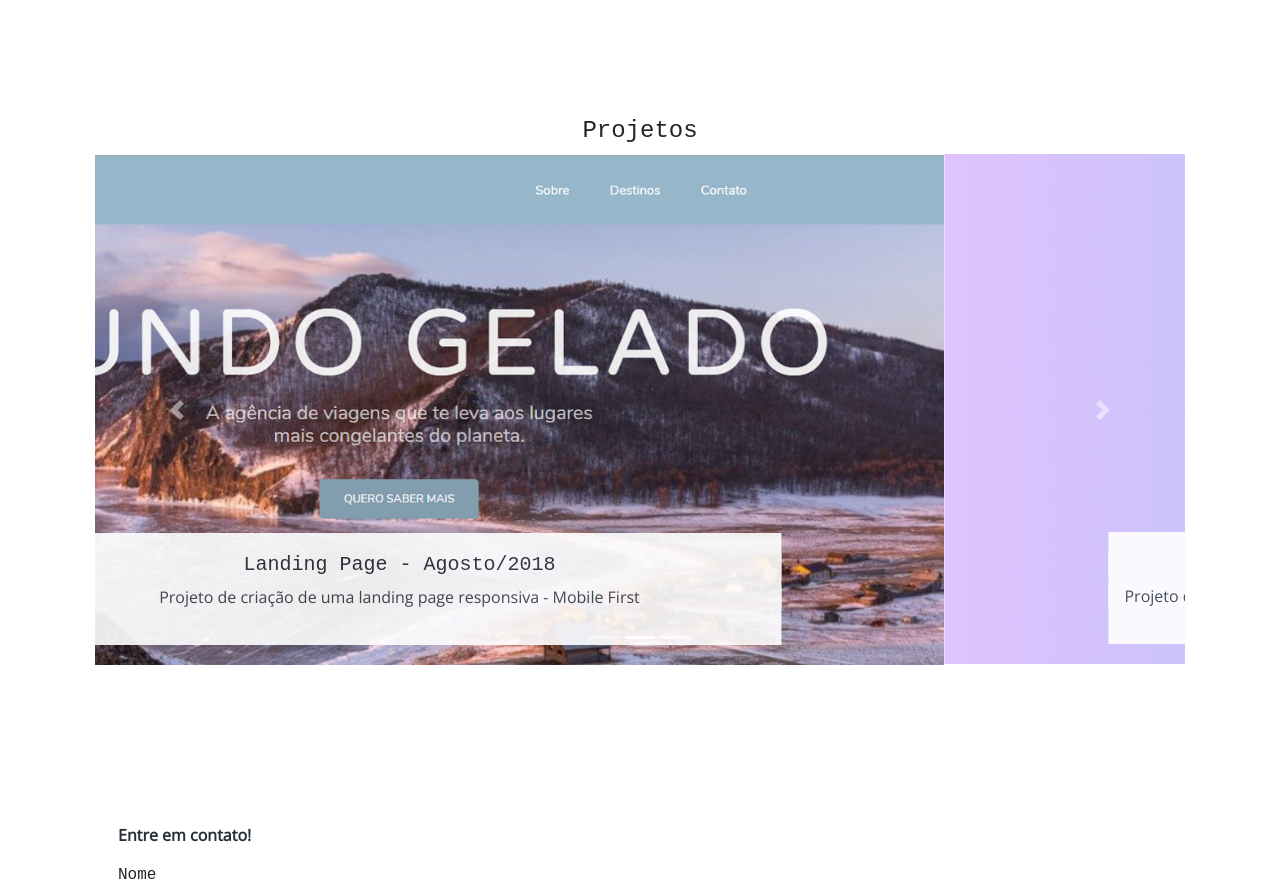
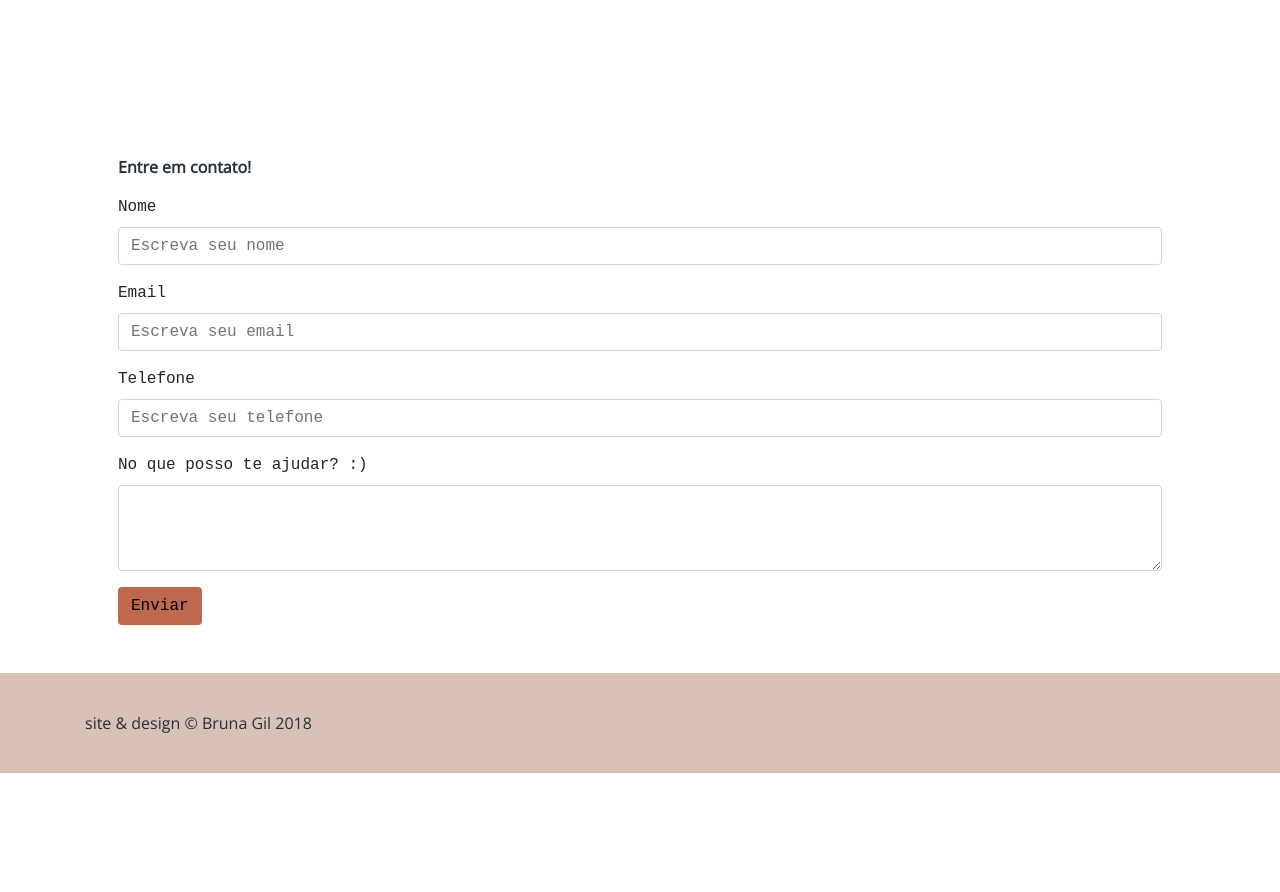
Before and after one commit to brunagil/old-brunagil-portfolio, a website: page index.html in a window 1280 px wide. Shown: the part 1937-2829 px from the top of the page. After the commit the page ends 2710 px from the top, so only its background shows below. Drawn offline with nearby package versions, Linux system fonts and the light colour scheme; a web font is replaced by a local one.

Commit message:
delete slider from index html

```diff
--- a/index.html
+++ b/index.html
@@ -54,7 +54,7 @@
     </nav>
   </section>
 
-  <!---- HEADER // BANNER ----->
+  <!---- HEADER ----->
   <div class="container__header">
     <div class="header__div">
       <h1 class="header_titulo">Bruna Gil</h1>
@@ -63,7 +63,7 @@
   </div>
   </header>
 
-  <!----- ABOUT ME // RESUMO ----->
+  <!----- ABOUT ME ----->
   <section class="about" id="about">
     <div class="container p-3">
       <div class="row p-3">
@@ -164,7 +164,7 @@
           </div>
   </section>
 
-  <!-- MY SERVICES // O QUE POSSO OFERECER -->
+  <!-- MY SERVICES -->
 
   <section class="my-services" id="services">
     <div class="my-services__items">
@@ -206,54 +206,9 @@
   </section>
 
 
-  <!-- PORTFOLIO - SLIDER -->
+  <!-- PORTFOLIO - MODAL -->
 
-  <div class="container">
-    <div class="box__projects">
-    <div class="portfolio__slides" id="projects">
-      <h4>Projetos</h4>
-      <div id="carouselExampleIndicators" class="carousel slide" data-ride="carousel">
-        <ol class="carousel-indicators">
-          <li data-target="#carouselExampleIndicators" data-slide-to="0" class="active"></li>
-          <li data-target="#carouselExampleIndicators" data-slide-to="1"></li>
-          <li data-target="#carouselExampleIndicators" data-slide-to="2"></li>
-        </ol>
-        <div class="carousel-inner">
-          <div class="carousel-item active">
-            <img class="d-block w-100" src="img/projeto1-mundogelado.png" alt="primeiro slide">
-            <div class="carousel-caption d-none d-md-block slider__text">
-              <h5 class="slider__text">Landing Page - Agosto/2018</h5>
-              <p class="slider__text">Projeto de criação de uma landing page responsiva - Mobile First</p>
-            </div>
-          </div>
-          <div class="carousel-item">
-            <img class="d-block w-100" src="img/projeto2-todolist.png" alt="segundo slide">
-            <div class="carousel-caption d-none d-md-block slider__text">
-              <h5 class="slider__text">To Do List - Setembro/2018</h5>
-              <p class="slider__text">Projeto de JavaScript - Criação de uma lista de tarefas com função de check, delete e drop in down</p>
-            </div>
-          </div>
-          <div class="carousel-item">
-            <img class="d-block w-100" src="img/projeto3-mdemaravilhosas.png" alt="terceiro slide">
-            <div class="carousel-caption d-none d-md-block slider__text">
-              <h5 class="slider__text">Landing Page - Agosto/2018</h5>
-              <p class="slider__text">Projeto de um site em grupo para homenagear mulheres incríveis que fizeram história no Brasil e no
-                Mundo</p>
-            </div>
-          </div>
-          <a class="carousel-control-prev" href="#carouselExampleIndicators" role="button" data-slide="prev">
-            <span class="carousel-control-prev-icon" aria-hidden="true"></span>
-            <span class="sr-only">Previous</span>
-          </a>
-          <a class="carousel-control-next" href="#carouselExampleIndicators" role="button" data-slide="next">
-            <span class="carousel-control-next-icon" aria-hidden="true"></span>
-            <span class="sr-only">Next</span>
-          </a>
-        </div>
-      </div>
-    </div>
-  </div>
-  </div>
+
 
   </section>
 
```
Also changed, not shown: 1 other file.
